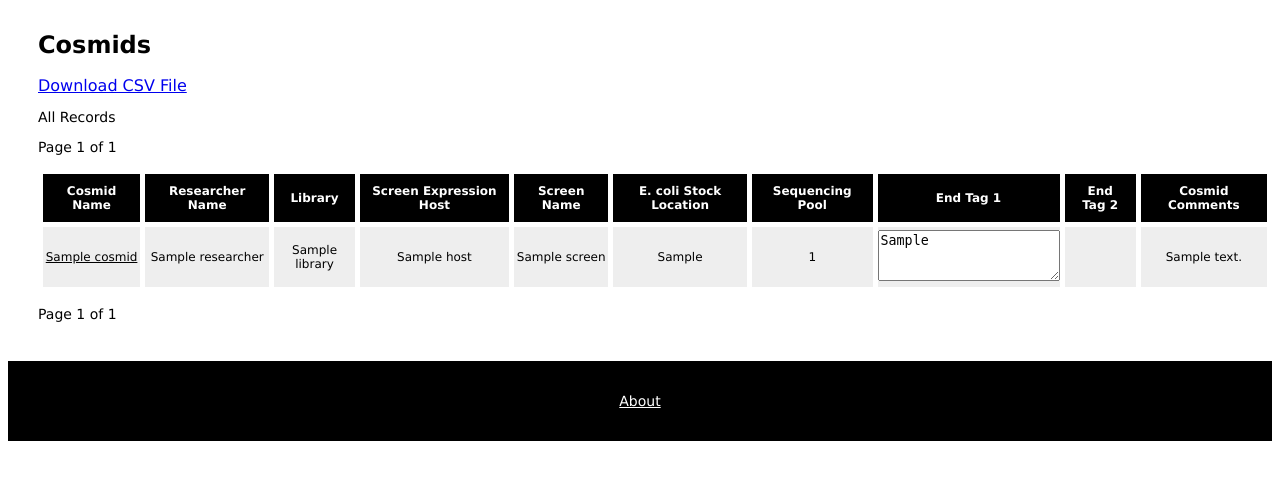
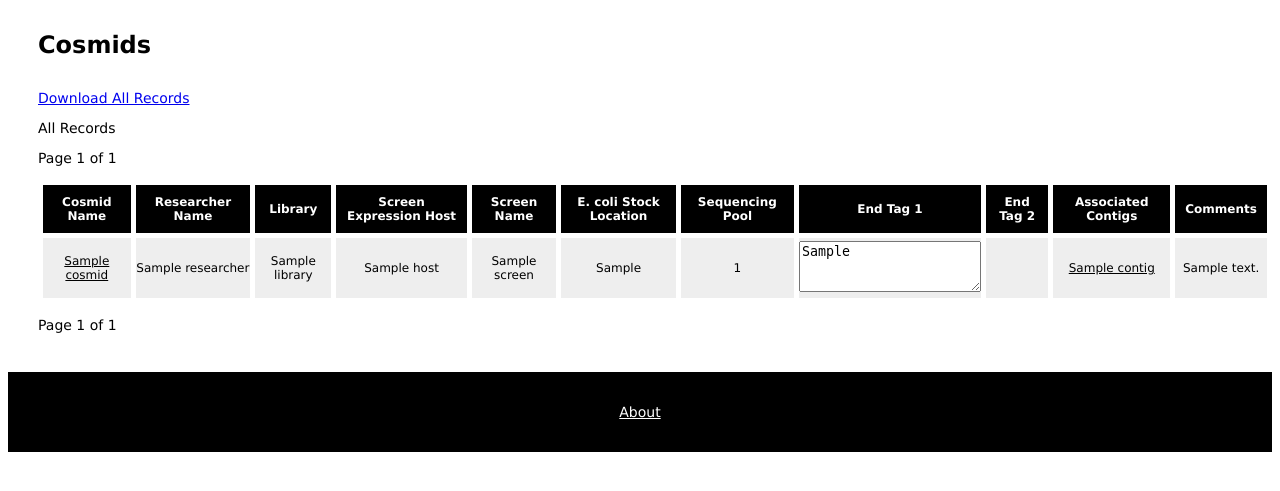
Before and after one commit to itskathylam/metagenomics, a Django app: page /cosmid/ in a window 1280 px wide. Shown: the part 144-635 px from the top of the page. Run offline with Django 3.2, Linux system fonts and the light colour scheme; tables that the repository leaves empty hold one stand-in row (values such as "Sample post"); parts of the project's set-up code (start-up, migrations or seed data) failed here and were passed over.

Commit message:
Some remaining tasks completed

```diff
--- a/mainsite/templates/antibiotic_all.html
+++ b/mainsite/templates/antibiotic_all.html
@@ -34,6 +34,6 @@
 {% block second %}
     <section id="second">
         <h3>Quick Links</h3>
-        <a href="/export/antibiotic"><img class="download" src="{{ STATIC_URL }}icons/download.png" alt="download">CSV File</a>
+        <a href="/export/antibiotic"><img class="download" src="{{ STATIC_URL }}icons/download.png" alt="download">Download All Records</a>
     </section>
 {% endblock %}
--- a/mainsite/templates/contig_all.html
+++ b/mainsite/templates/contig_all.html
@@ -6,8 +6,9 @@
 
 {% block content %}
     {% if contig_list %}
-        <a href="/export/contig" >Download CSV File</a>
+
         {% if search %}
+                <p><a href="/export/contig" >Download All Search Results</a></p>
                 {% if search == 2%}
                 <p>Search for '{{query}}' returned {{total}} results</p>
                 {% else %}
@@ -27,6 +28,7 @@
                     </p></span>
                 </div>
         {% else %}
+                <p><a href="/export/contig" >Download All Records</a></p>
                 <p>All Records</p>
                 <div class="pagination">
                     <span class="page-links"><p>
--- a/mainsite/templates/cosmid_assay_all.html
+++ b/mainsite/templates/cosmid_assay_all.html
@@ -6,9 +6,9 @@
 
 {% block content %}
     {% if cosmid_assay_list %}
-        <a href="/export/cosmid_assay" >Download CSV File</a>
+
         {% if search %}
-
+        <p><a href="/export/cosmid_assay" >Download All Search Results</a></p>
         {% if search == 2 %}
         <p>Search for '{{ query }}' returned {{total}} results</p>
         {% else %}
@@ -28,6 +28,7 @@
                     </p></span>
                 </div>
         {% else %}
+                <p><a href="/export/cosmid_assay" >Download All Records</a></p>
                 <p>All Records</p>
                 <div class="pagination">
                     <span class="page-links"><p>
--- a/mainsite/templates/cosmid_detail.html
+++ b/mainsite/templates/cosmid_detail.html
@@ -39,7 +39,7 @@
 <tr><th>Original Media: </th><td>{{ media }}</td> </tr>
 <tr><th>Pool: </th><td>{{ pool }}</td> </tr>
 <tr><th>Lab Book Reference: </th><td>{{ lab_book }}</td> </tr>
-<tr><th>Cosmid Comments: </th><td>{{ cosmid_comments }}</td> </tr>
+<tr><th>Comments: </th><td>{{ cosmid_comments }}</td> </tr>
 </table>
 
 <h3>End Tags</h3>
--- a/mainsite/templates/cosmid_end_tag_all.html
+++ b/mainsite/templates/cosmid_end_tag_all.html
@@ -7,8 +7,9 @@
 {% block content %}
     {% if cosmid_list %}
 
-    <a href="/export/cosmid_endtag" >Download CSV File</a>
+
     {% if search %}
+                <p><a href="/export/cosmid_endtag" >Download All Search Results</a></p>
                 {% if search == 2%}
                 <p>Search for: '{{ query }}' returned {{ total }} results</p>
                 {% else %}
@@ -28,6 +29,7 @@
                     </p></span>
                 </div>
     {% else %}
+                <p><a href="/export/cosmid_endtag" >Download All Records</a></p>
                 <p>All Records</p>
                 <div class="pagination">
                     <span class="page-links"><p>
@@ -56,7 +58,8 @@
                 <th>Sequencing Pool</th>
                 <th>End Tag 1</th>
                 <th>End Tag 2</th>
-                <th>Cosmid Comments</th>
+                <th>Associated Contigs</th>
+                <th>Comments</th>
             </tr>
         {% for cosmid in cosmid_list %}
             <tr>
@@ -81,6 +84,15 @@
                         <td>&nbsp;</td>
                 {% else %}
                         <td>&nbsp;</td>
+                        <td>&nbsp;</td>
+                {% endif %}
+                {% if cosmid.contig_set.all|length > 0 %}
+                        <td>
+                        {% for contig in cosmid.contig_set.all %}
+                                    <a href="{% url 'contig-list' %}{{contig.contig_name}}">{{contig.contig_name}}</a><br>
+                        {% endfor %}
+                        </td>
+                {% else %}
                         <td>&nbsp;</td>
                 {% endif %}
                 <td>{{ cosmid.cosmid_comments }}</td>
--- a/mainsite/templates/host_all.html
+++ b/mainsite/templates/host_all.html
@@ -33,6 +33,6 @@
 {% block second %}
     <section id="second">
         <h3>Quick Links</h3>
-        <a href="/export/host"><img class="download" src="{{ STATIC_URL }}icons/download.png" alt="download">CSV File</a>
+        <a href="/export/host"><img class="download" src="{{ STATIC_URL }}icons/download.png" alt="download">Download All Records</a>
     </section>
 {% endblock %}
--- a/mainsite/templates/library_all.html
+++ b/mainsite/templates/library_all.html
@@ -41,6 +41,6 @@
 {% block second %}
     <section id="second">
         <h3>Quick Links</h3>
-        <a href="/export/library"><img class="download" src="{{ STATIC_URL }}icons/download.png" alt="download">CSV File</a>
+        <a href="/export/library"><img class="download" src="{{ STATIC_URL }}icons/download.png" alt="download">Download All Records</a>
     </section>
 {% endblock %}
--- a/mainsite/templates/orf_all.html
+++ b/mainsite/templates/orf_all.html
@@ -6,8 +6,9 @@
 
 {% block content %}
     {% if orf_list %}
-    <a href="/export/orf" >Download CSV File</a>
+
     {% if search %}
+            <p><a href="/export/orf" >Download All Search Results</a></p>
             {% if search == 2 %}
                 <p>Search for '{{query}}' returned {{total}} results</p>
             {% else %}
@@ -27,6 +28,7 @@
                     </p></span>
                 </div>
         {% else %}
+                <p><a href="/export/orf" >Download All Records</a></p>
                 <div class="pagination">
                     <span class="page-links"><p>
                         {% if page_obj.has_previous %}
--- a/mainsite/templates/pool_all.html
+++ b/mainsite/templates/pool_all.html
@@ -41,6 +41,6 @@
 {% block second %}
     <section id="second">
         <h3>Quick Links</h3>
-        <a href="/export/pool"><img class="download" src="{{ STATIC_URL }}icons/download.png" alt="download">CSV File</a>
+        <a href="/export/pool"><img class="download" src="{{ STATIC_URL }}icons/download.png" alt="download">Download All Records</a>
     </section>
 {% endblock %}
--- a/mainsite/templates/primer_all.html
+++ b/mainsite/templates/primer_all.html
@@ -37,6 +37,6 @@
 {% block second %}
     <section id="second">
         <h3>Quick Links</h3>
-        <a href="/export/primer"><img class="download" src="{{ STATIC_URL }}icons/download.png" alt="download">CSV File</a>
+        <a href="/export/primer"><img class="download" src="{{ STATIC_URL }}icons/download.png" alt="download">Download All Records</a>
     </section>
 {% endblock %}
--- a/mainsite/templates/researcher_all.html
+++ b/mainsite/templates/researcher_all.html
@@ -33,6 +33,6 @@
 {% block second %}
     <section id="second">
         <h3>Quick Links</h3>
-        <a href="/export/researcher"><img class="download" src="{{ STATIC_URL }}icons/download.png" alt="download">CSV File</a>
+        <a href="/export/researcher"><img class="download" src="{{ STATIC_URL }}icons/download.png" alt="download">Download All Records</a>
     </section>
 {% endblock %}
--- a/mainsite/templates/screen_all.html
+++ b/mainsite/templates/screen_all.html
@@ -33,6 +33,6 @@
 {% block second %}
     <section id="second">
         <h3>Quick Links</h3>
-        <a href="/export/screen"><img class="download" src="{{ STATIC_URL }}icons/download.png" alt="download">CSV File</a>
+        <a href="/export/screen"><img class="download" src="{{ STATIC_URL }}icons/download.png" alt="download">Download All Records</a>
     </section>
 {% endblock %}
--- a/mainsite/templates/subclone_all.html
+++ b/mainsite/templates/subclone_all.html
@@ -6,8 +6,8 @@
 
 {% block content %}
         {% if subclone_list %}
-        <a href="/export/subclone" >Download CSV File</a>
         {% if search %}
+            <p><a href="/export/subclone" >Download All Search Results</a></p>
             {% if search == 2 %}
                 <p>Search for '{{query}}' returned {{total}} results</p>
             {% else %}
@@ -27,6 +27,7 @@
                     </p></span>
                 </div>
         {% else %}
+                <p><a href="/export/subclone" >Download All Records</a></p>
                 <p>All Records</p>
                 <div class="pagination">
                     <span class="page-links"><p>
--- a/mainsite/templates/subclone_assay_all.html
+++ b/mainsite/templates/subclone_assay_all.html
@@ -6,8 +6,9 @@
 
 {% block content %}
     {% if subclone_assay_list %}
-        <a href="/export/subclone_assay" >Download CSV File</a>
+
                 {% if search %}
+                        <p><a href="/export/subclone_assay" >Download All Search Results</a></p>
                         {% if search == 2 %}
                         <p>Search for '{{query}}' returned {{total}} results</p>
                         {% else %}
@@ -28,6 +29,7 @@
                         </p></span>
                         </div>
                 {% else %}
+                        <p><a href="/export/subclone_assay" >Download All Records</a></p>
                         <p>All Records</p>
                 <div class="pagination">
                     <span class="page-links"><p>
--- a/mainsite/templates/substrate_all.html
+++ b/mainsite/templates/substrate_all.html
@@ -34,6 +34,6 @@
 {% block second %}
     <section id="second">
         <h3>Quick Links</h3>
-        <a href="/export/substrate"><img class="download" src="{{ STATIC_URL }}icons/download.png" alt="download">CSV File</a>
+        <a href="/export/substrate"><img class="download" src="{{ STATIC_URL }}icons/download.png" alt="download">Download All Records</a>
     </section>
 {% endblock %}
--- a/mainsite/templates/vector_all.html
+++ b/mainsite/templates/vector_all.html
@@ -39,6 +39,6 @@
 {% block second %}
     <section id="second">
         <h3>Quick Links</h3>
-        <a href="/export/vector"><img class="download" src="{{ STATIC_URL }}icons/download.png" alt="download">CSV File</a>
+        <a href="/export/vector"><img class="download" src="{{ STATIC_URL }}icons/download.png" alt="download">Download All Records</a>
     </section>
 {% endblock %}
--- a/mainsite/views.py
+++ b/mainsite/views.py
@@ -938,7 +938,7 @@ class ContigEditView(UpdateView):
 class ContigORFDeleteView(DeleteView):
     model=Contig_ORF_Join
     template_name = 'contig_orf_delete.html'
-    success_url = reverse_lazy('orf-contig-list')
+    success_url = reverse_lazy('contig-list')
 
 # List views for non-lookup tables (Kathy)
 class SubcloneListView(ListView):
@@ -997,6 +997,12 @@ class CosmidEndTagListView(ListView):
     model = Cosmid
     template_name = 'cosmid_end_tag_all.html'
     paginate_by = 20
+    #context_object_name = 'cosmid_list'
+    #def get_context_data(self, **kwargs):
+    #    context=super(CosmidEndTagListView, self).get_context_data(**kwargs)
+    #    context['contig_list']=Contig.objects.filter(id=Cosmid.contig_cosmid.contig_id)
+    #    return context
+
 
 #retrieve CosmidEndTagListView queryset to export as csv
 def cosmid_endtag_queryset(response):
```
Also changed, not shown: 2 other files.
